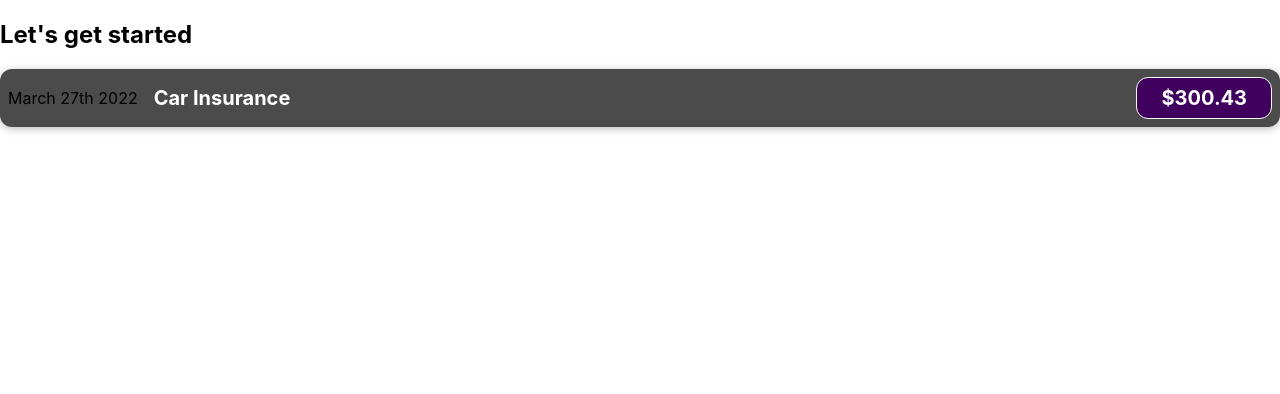
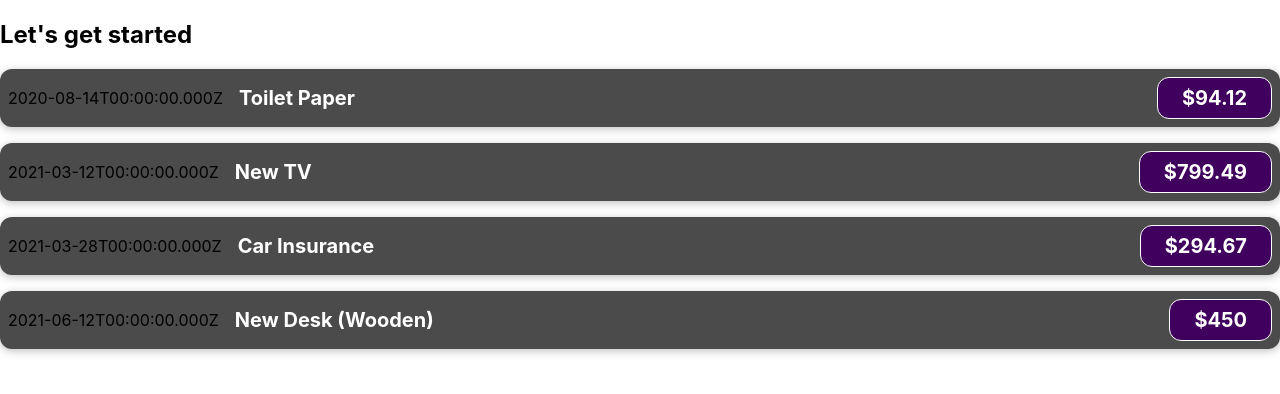
Before and after one commit to lioneltraore/react-course, a React (Create React App) app in the folder project-init/: page / in a window 1280 px wide. Shown: the top 394 px of the page. Built offline with nearby package versions, Linux system fonts and the light colour scheme.

Commit message:
add props

```diff
--- a/project-init/src/App.js
+++ b/project-init/src/App.js
@@ -2,10 +2,51 @@
 import ExpenseItem from './components/ExpenseItem';
 
 function App() {
+  const expenses = [
+    {
+      id: 'e1',
+      title: 'Toilet Paper',
+      amount: 94.12,
+      date: new Date(2020, 7, 14),
+    },
+    { id: 'e2', title: 'New TV', amount: 799.49, date: new Date(2021, 2, 12) },
+    {
+      id: 'e3',
+      title: 'Car Insurance',
+      amount: 294.67,
+      date: new Date(2021, 2, 28),
+    },
+    {
+      id: 'e4',
+      title: 'New Desk (Wooden)',
+      amount: 450,
+      date: new Date(2021, 5, 12),
+    },
+  ];
+
   return (
     <div>
       <h2>Let's get started</h2>
-      <ExpenseItem />
+      <ExpenseItem
+        title={expenses[0].title}
+        amount={expenses[0].amount}
+        date={expenses[0].date}
+      />
+      <ExpenseItem
+        title={expenses[1].title}
+        amount={expenses[1].amount}
+        date={expenses[1].date}
+      />
+      <ExpenseItem
+        title={expenses[2].title}
+        amount={expenses[2].amount}
+        date={expenses[2].date}
+      />
+      <ExpenseItem
+        title={expenses[3].title}
+        amount={expenses[3].amount}
+        date={expenses[3].date}
+      />
     </div>
   );
 }
--- a/project-init/src/components/ExpenseItem.js
+++ b/project-init/src/components/ExpenseItem.js
@@ -1,12 +1,13 @@
 import './ExpenseItem.scss';
 
-function ExpenseItem() {
+function ExpenseItem(props) {
+
     return (
         <div className='expense-item'>
-            <div>March 27th 2022</div>
+            <div>{props.date.toISOString()}</div>
             <div className='expense-item__description'>
-                <h2>Car Insurance</h2>
-                <div className='expense-item__price'>$300.43</div>
+                <h2>{props.title}</h2>
+                <div className='expense-item__price'>${props.amount}</div>
             </div>
         </div>
     );
```
